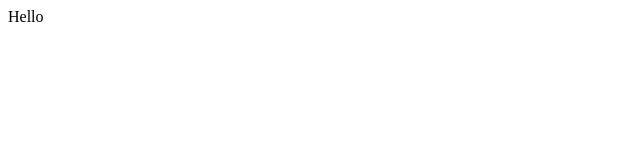
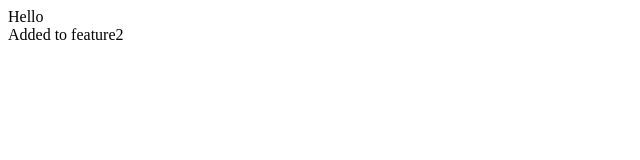
Before and after one commit to ayushk96/demo-repo, a plain HTML site: page index.html in a window 1280 px wide. Shown: the whole page, without its empty margins (0-640 px from the left). Drawn offline with Linux system fonts and the light colour scheme.

Commit message:
Add new line to index.html

```diff
--- a/index.html
+++ b/index.html
@@ -1 +1,2 @@
 <div>Hello</div>
+<div>Added to feature2</div>
```
